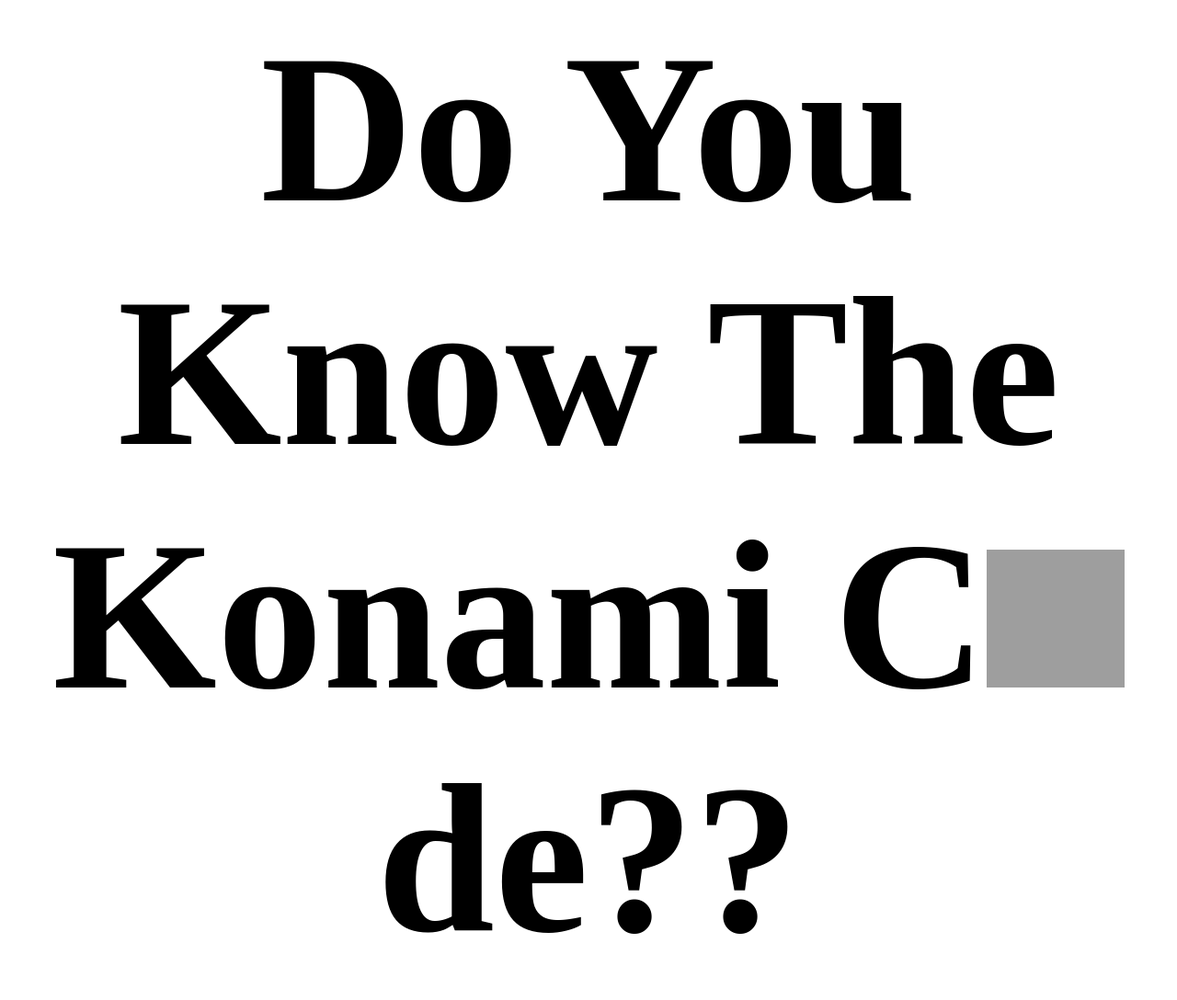
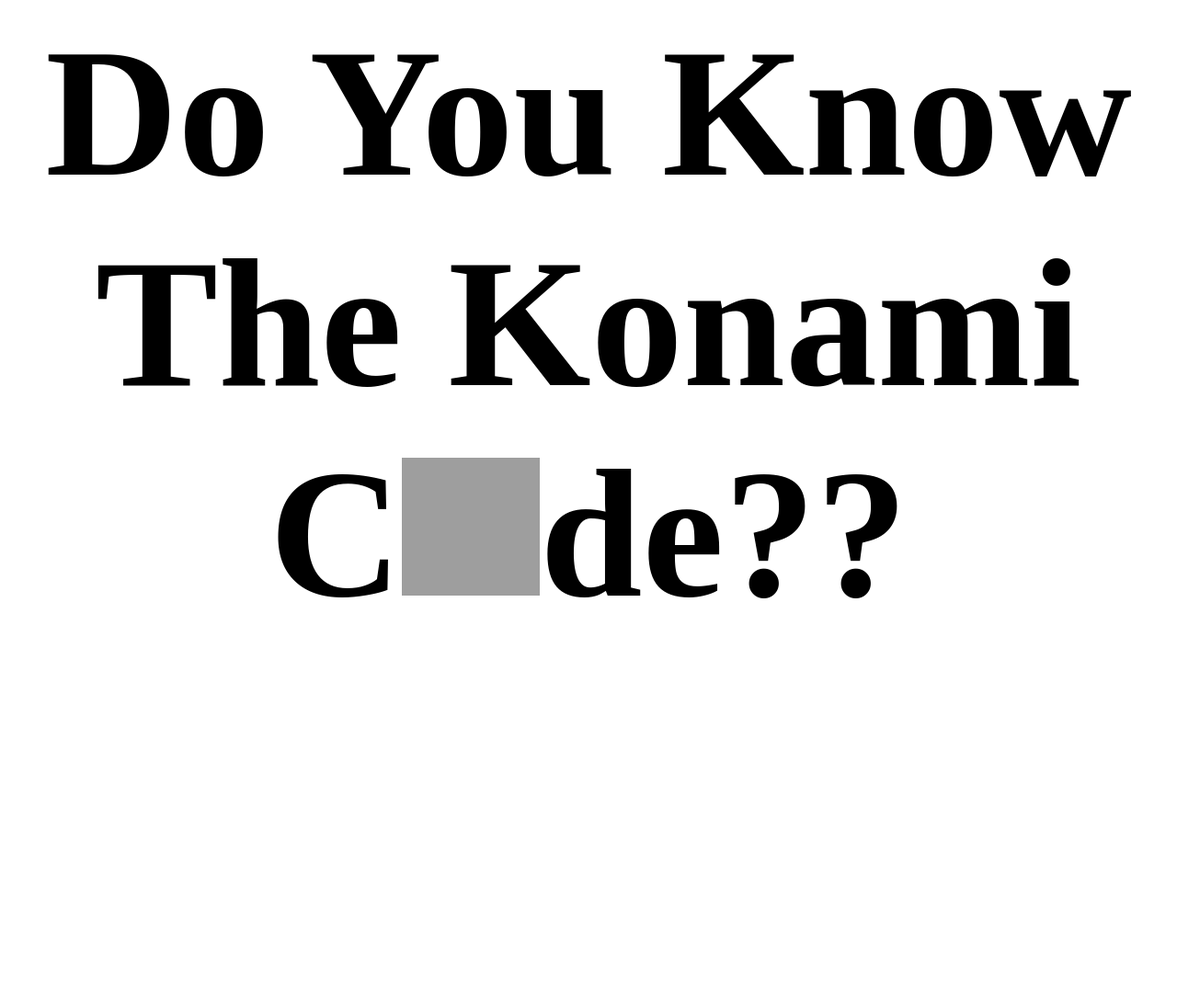
Before and after one commit to mattv01/mattv01.github.io, a PHP site: page /konami.html in a window 1280 px wide. Shown: the whole page at 92% size. After the commit the page ends 651 px from the top, so only its background shows below. Run offline with PHP 8.4, Linux system fonts and the light colour scheme; grey boxes are pictures that could not be loaded.

Commit message:
fixed font size for desktop screen

```diff
--- a/css/konami.css
+++ b/css/konami.css
@@ -272,7 +272,7 @@ img {
 @media (min-width:940px) {
 
 h1 {
-	font-size: 230px;
+	font-size: 200px;
 	padding-top: 0px;
 }
 
```
